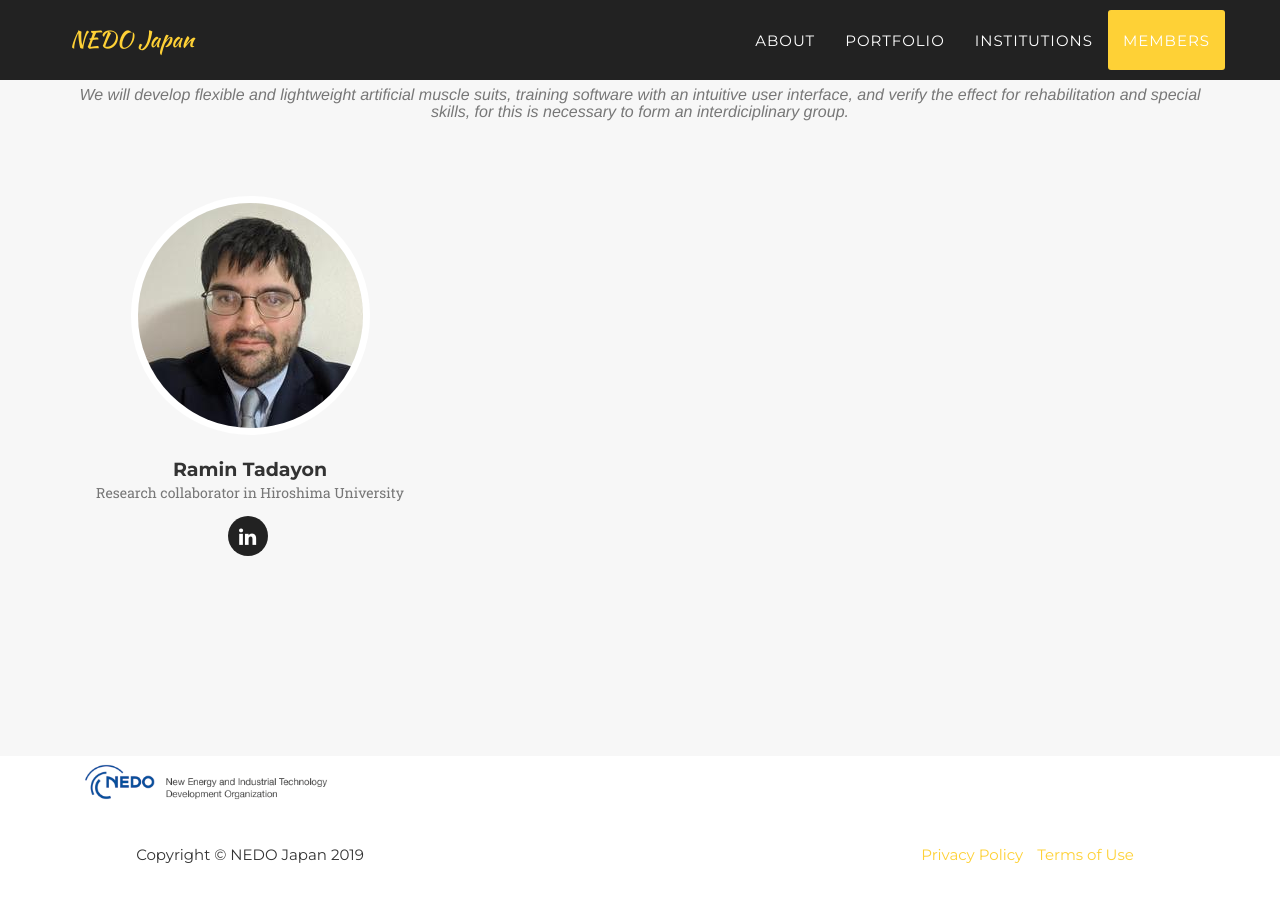
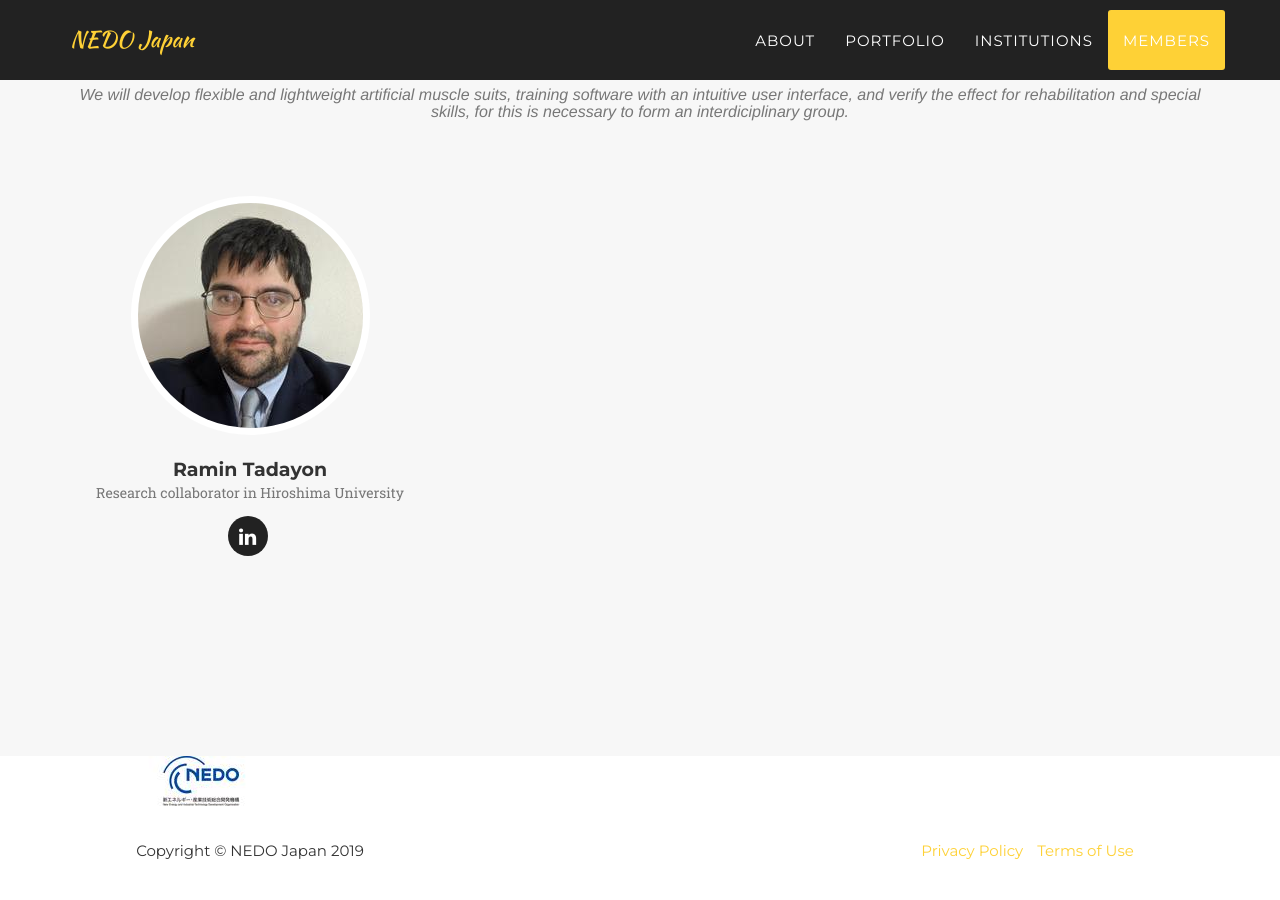
Before and after one commit to nedojp/nedojp.github.io, a Jekyll site: the page built from index.html, in a window 1280 px wide and 900 px high, scrolled down 3398 px. Built offline with Jekyll 4.4.1, drawn with Linux system fonts in a browser that asks for light colours; some web fonts are replaced.

Commit message:
resize nedo logo

```diff
--- a/_includes/logo.html
+++ b/_includes/logo.html
@@ -3,8 +3,8 @@
         <div class="container">
             <div class="row">
                 <div class="col-md-3 col-sm-6">
-                    <a href="#">
-                        <img src="img/logos/nedo.gif" class="img-responsive img-centered" alt="">
+                    <a href="https://www.nedo.go.jp/">
+                        <img src="img/logos/nedo.jpg" class="img-responsive img-centered" alt="">
                     </a>
                 </div>
                 <!-- <div class="col-md-3 col-sm-6">
```
Also changed, not shown: img/logos/nedo.jpg (added).
